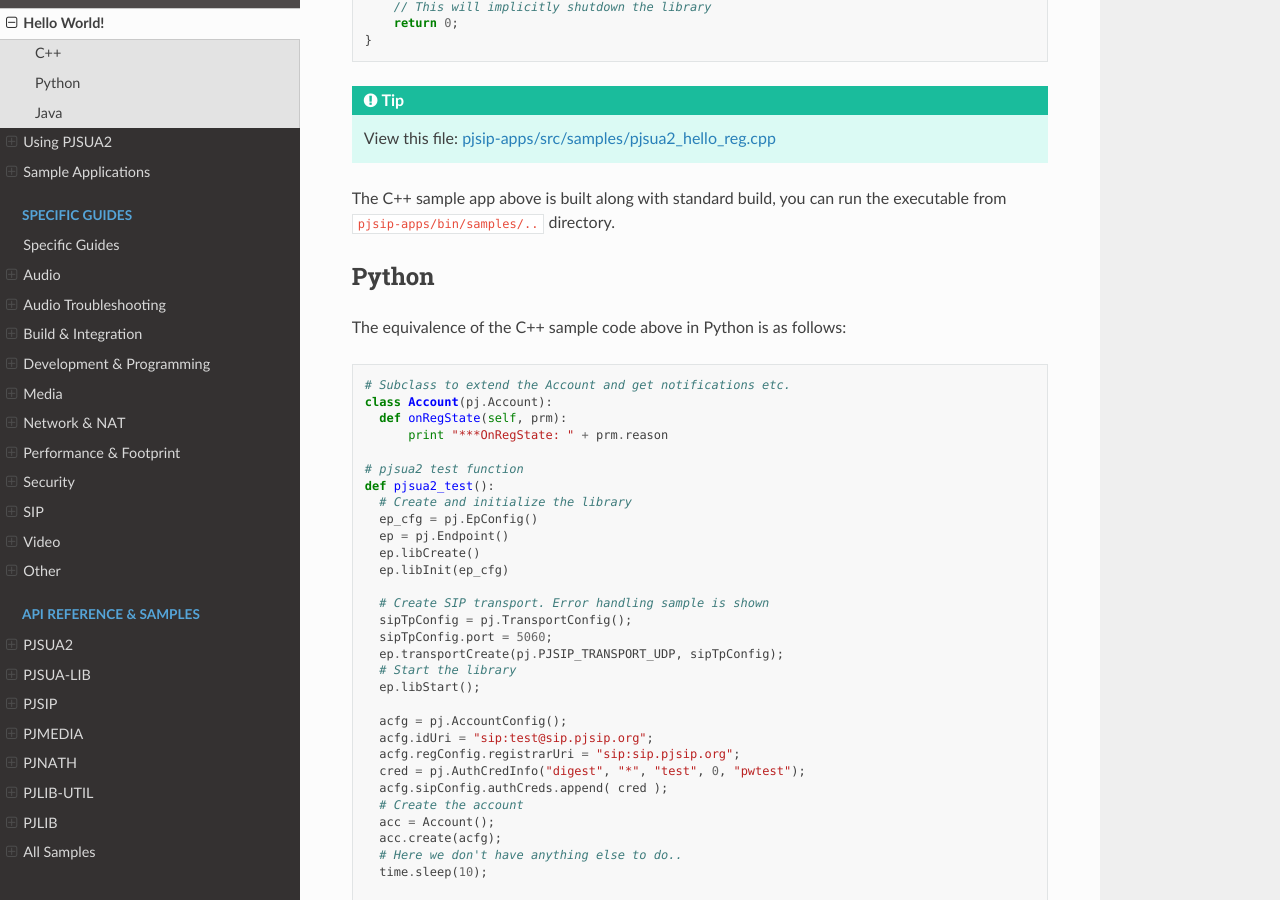
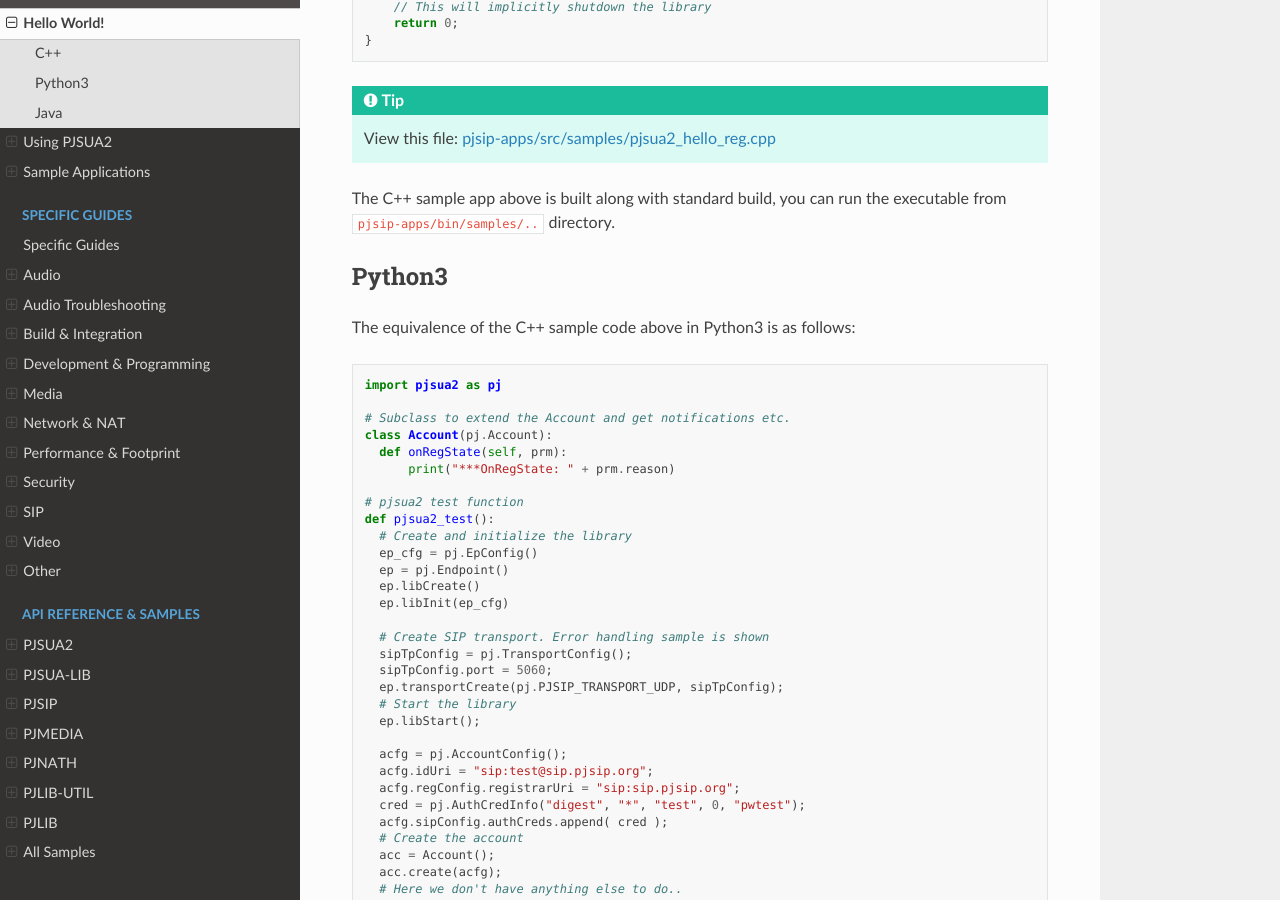
Before and after one commit to pjsip/pjproject_docs, a Sphinx documentation site: the page built from docs/source/pjsua2/hello_world.rst, in a window 1280 px wide and 900 px high, scrolled down 1399 px. Built offline with Sphinx 7.4.7 and the Read the Docs theme 2.0.0, drawn with Linux system fonts in a browser that asks for light colours; the version number could not be read and is left out.

Commit message:
Convert PJSUA2 Hello World sample to Python3

```diff
--- a/docs/source/pjsua2/hello_world.rst
+++ b/docs/source/pjsua2/hello_world.rst
@@ -80,16 +80,18 @@ The C++ sample app above is built along with standard build, you can run the exe
 from ``pjsip-apps/bin/samples/..`` directory.
 
 
-Python
+Python3
 ===========================
-The equivalence of the C++ sample code above in Python is as follows:
+The equivalence of the C++ sample code above in Python3 is as follows:
 
 .. code-block:: python
+
+  import pjsua2 as pj
 
   # Subclass to extend the Account and get notifications etc.
   class Account(pj.Account):
     def onRegState(self, prm):
-        print "***OnRegState: " + prm.reason
+        print("***OnRegState: " + prm.reason)
 
   # pjsua2 test function
   def pjsua2_test():
```
